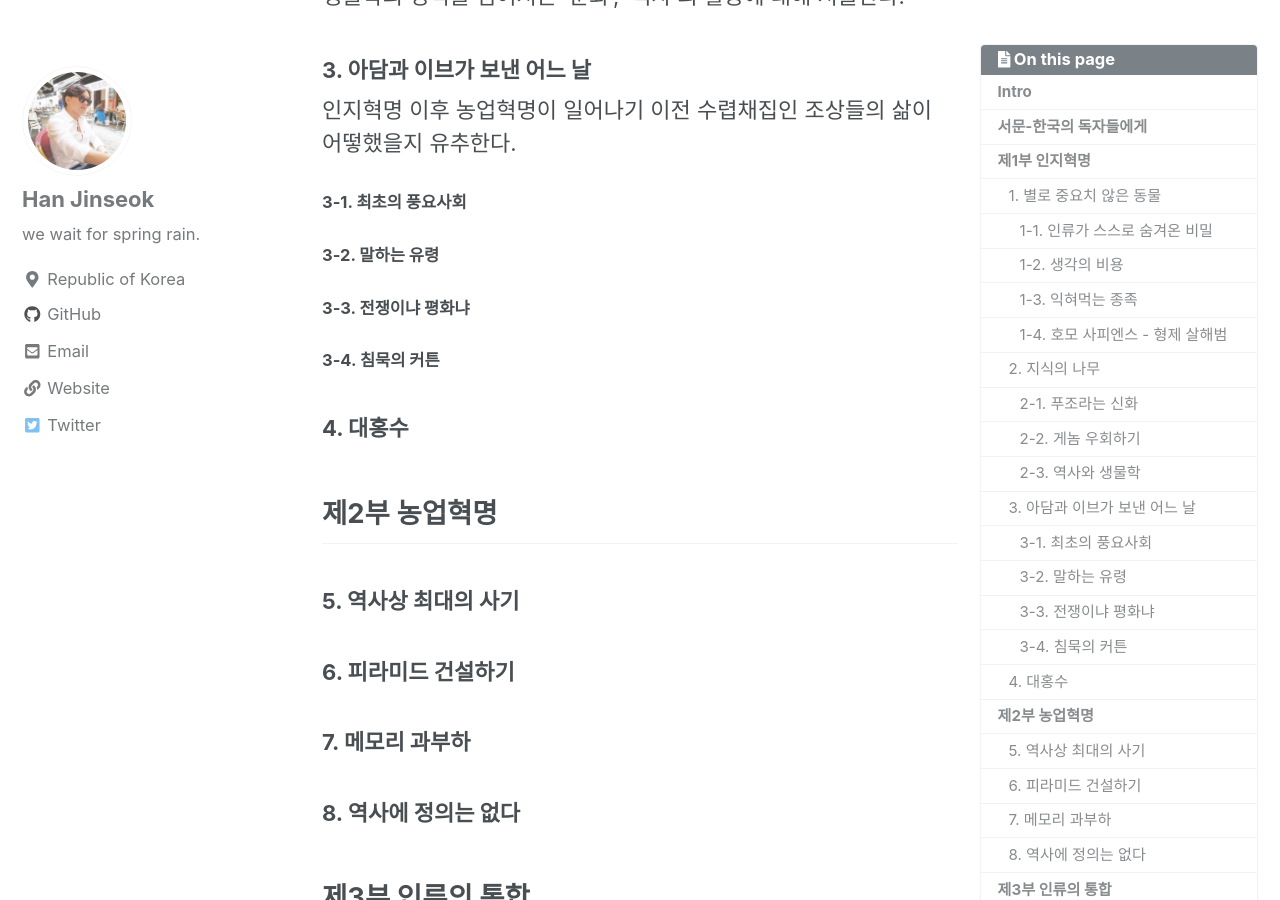
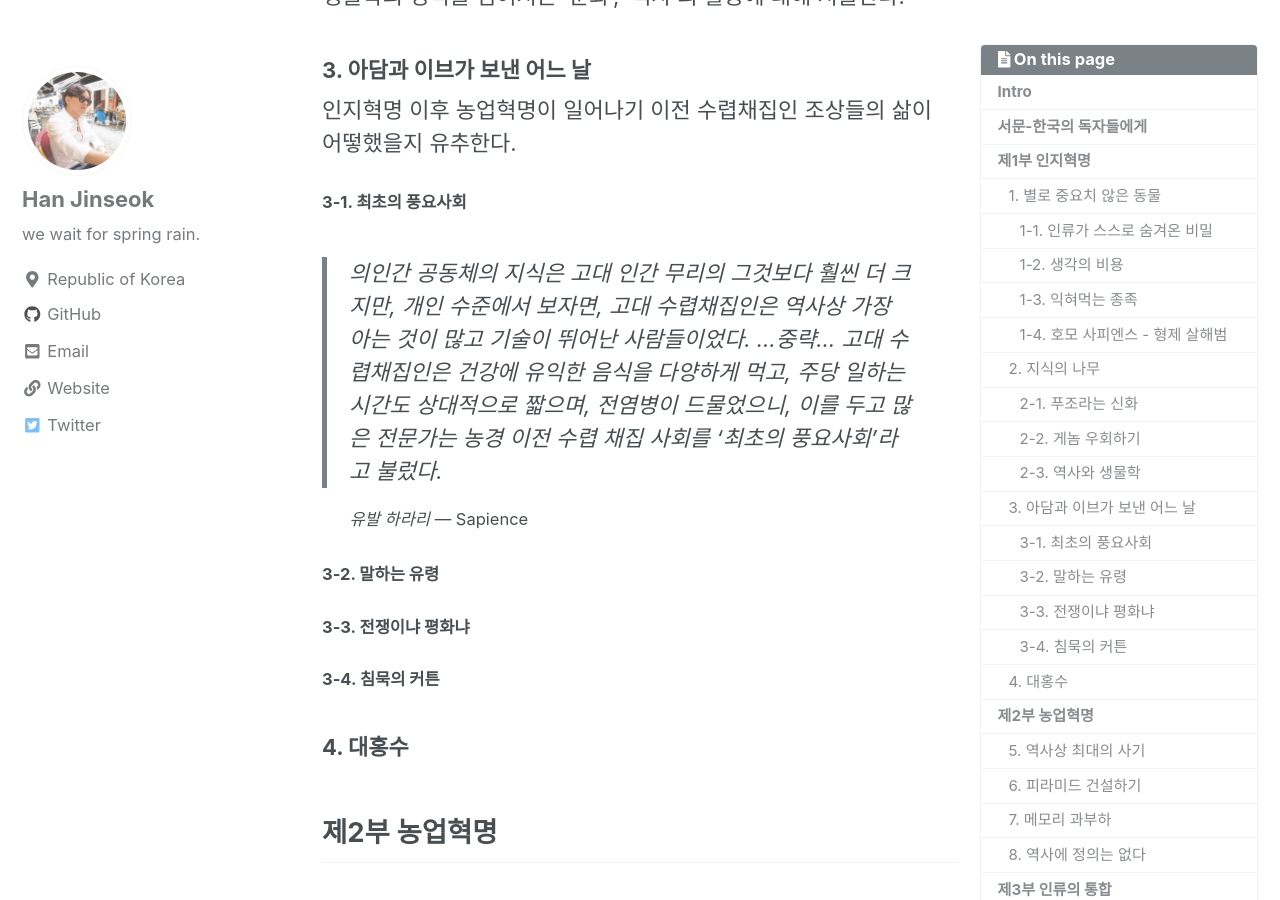
Before and after one commit to moregorenine/moregorenine.github.io, a Jekyll site: the page built from _posts/book/2019-01-22-sapiens.md, in a window 1280 px wide and 900 px high, scrolled down 3808 px. Built offline with Jekyll 4.4.1, drawn with Linux system fonts in a browser that asks for light colours; nearby versions of some CDN libraries; comment, search, counter and statistics services are not loaded; a style sheet for code colours, icons or effects is not loaded.

Commit message:
Update 2019-01-22-sapiens.md

```diff
--- a/_posts/book/2019-01-22-sapiens.md
+++ b/_posts/book/2019-01-22-sapiens.md
@@ -108,6 +108,14 @@ toc_sticky: true
 인지혁명 이후 농업혁명이 일어나기 이전 수렵채집인 조상들의 삶이 어떻했을지 유추한다.
 
 #### 3-1. 최초의 풍요사회
+
+> 의인간 공동체의 지식은 고대 인간 무리의 그것보다 훨씬 더 크지만, 개인 수준에서 보자면, 고대 수렵채집인은 역사상 가장 아는 것이 많고 기술이 뛰어난 사람들이었다.
+&#8230;중략&#8230;
+고대 수렵채집인은 건강에 유익한 음식을 다양하게 먹고, 주당 일하는 시간도 상대적으로 짧으며, 전염병이 드물었으니, 이를 두고 많은 전문가는 농경 이전 수렵 채집 사회를 '최초의 풍요사회'라고 불렀다.
+
+<cite>유발 하라리</cite> --- Sapience
+{: .small}
+
 #### 3-2. 말하는 유령
 #### 3-3. 전쟁이냐 평화냐
 #### 3-4. 침묵의 커튼
```
